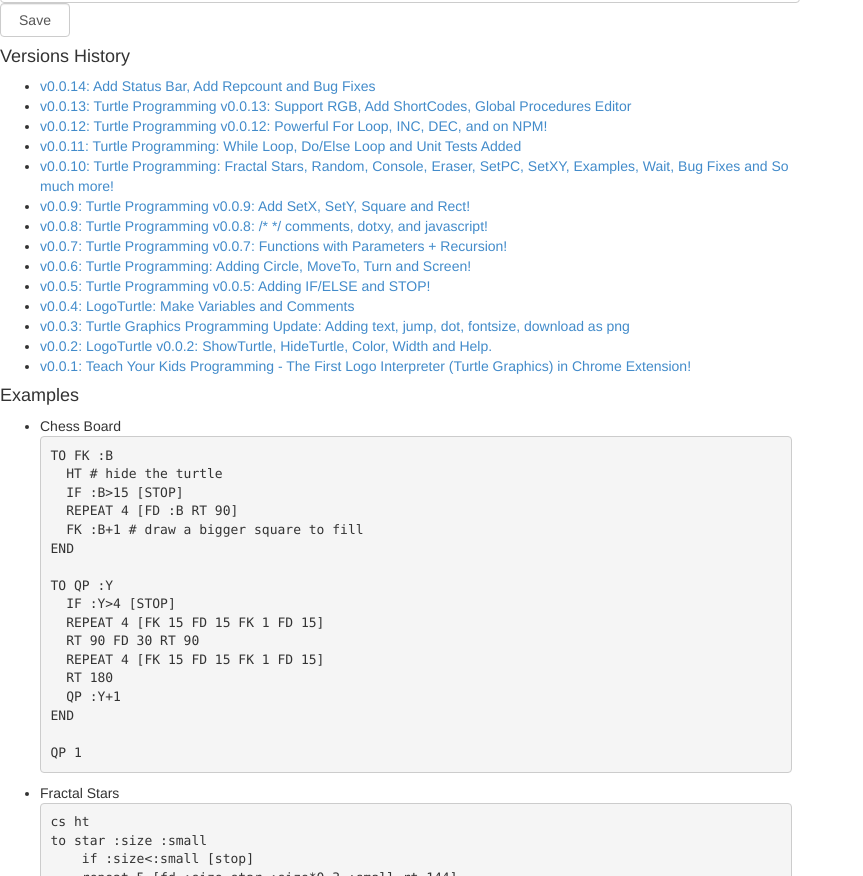
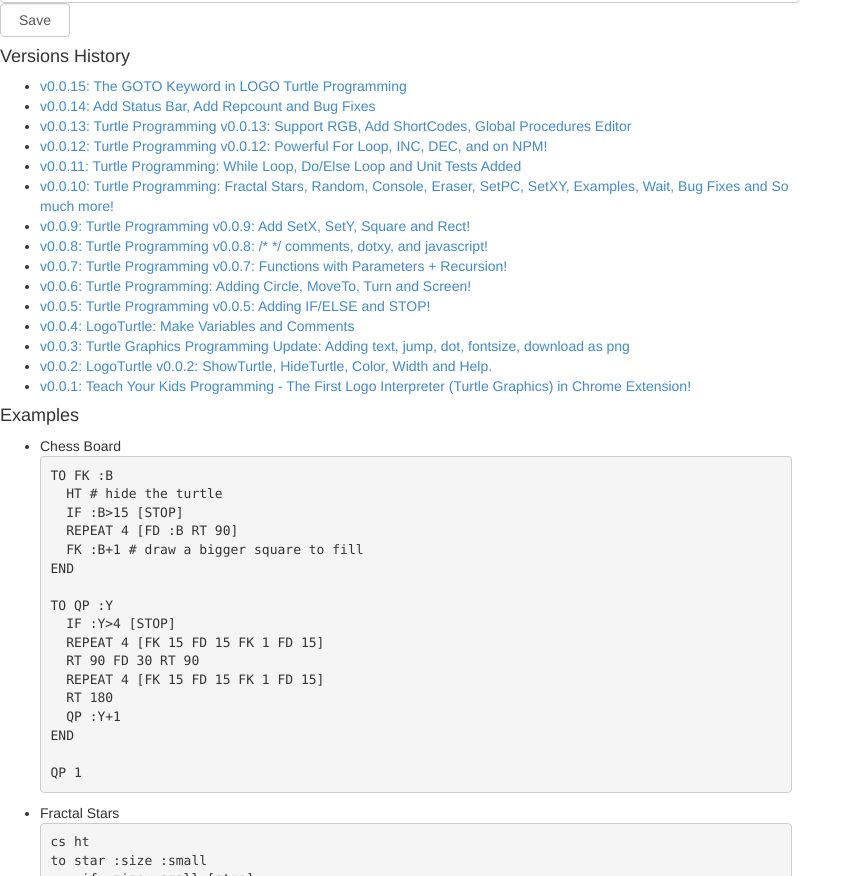
Before and after one commit to DoctorLai/LogoTurtle, a website built with webpack: page main.html in a window 1280 px wide. Shown: the part 1002-1878 px from the top of the page, without its empty margins (0-863 px from the left). Built offline with nearby package versions, Linux system fonts and the light colour scheme; some packages are replaced by stand-ins of ours.

Commit message:
update doc

```diff
--- a/main.html
+++ b/main.html
@@ -54,6 +54,7 @@
       <div id="tabs-help">
         <h4 id='text_logs'>Logs</h4>
         <ul>
+          <li><a target=_blank href="https://helloacm.com/the-goto-keyword-in-logo-turtle-programming/">v0.0.15: The GOTO Keyword in LOGO Turtle Programming</a></li>
           <li><a target=_blank href="https://helloacm.com/logoturtle-v0-0-14-add-status-bar-add-repcount-and-bug-fixes/">v0.0.14: Add Status Bar, Add Repcount and Bug Fixes</a></li>
           <li><a target=_blank href="https://helloacm.com/turtle-programming-v0-0-13-support-rgb-add-shortcodes-global-procedures-editor/">v0.0.13: Turtle Programming v0.0.13: Support RGB, Add ShortCodes, Global Procedures Editor</a></li>
           <li><a target=_blank href="https://helloacm.com/turtle-programming-v0-0-12-powerful-for-loop-inc-dec-and-on-npm/">v0.0.12: Turtle Programming v0.0.12: Powerful For Loop, INC, DEC, and on NPM!</a></li>
```
Also changed, not shown: README.md.
